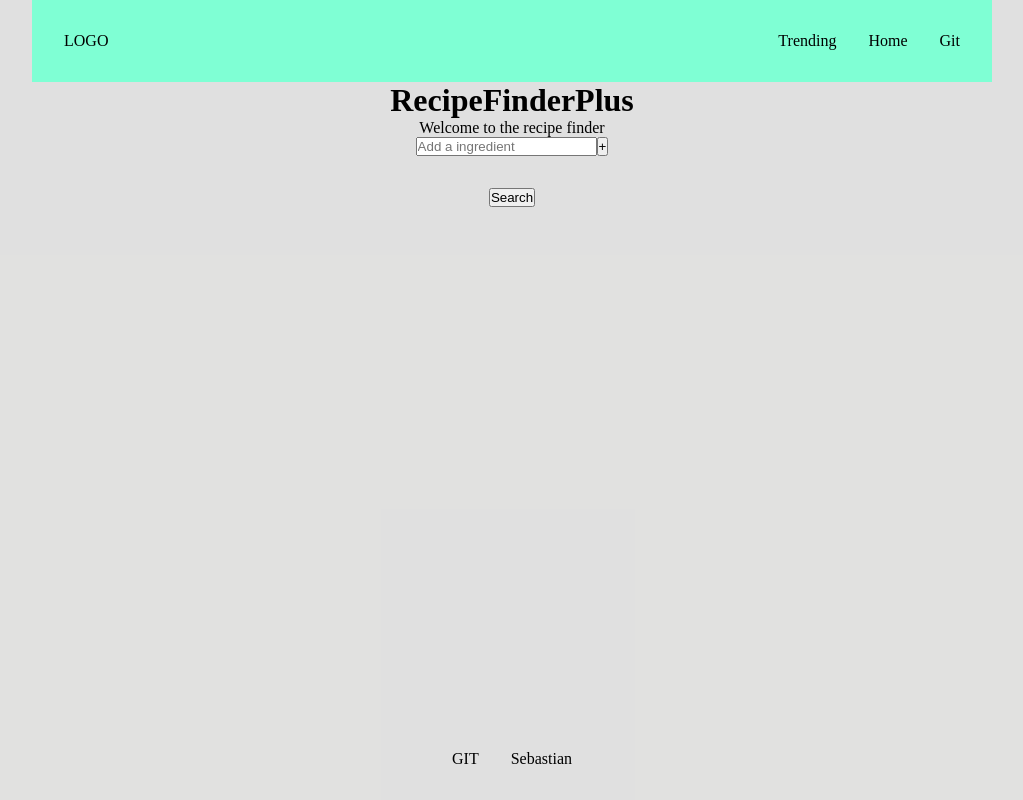
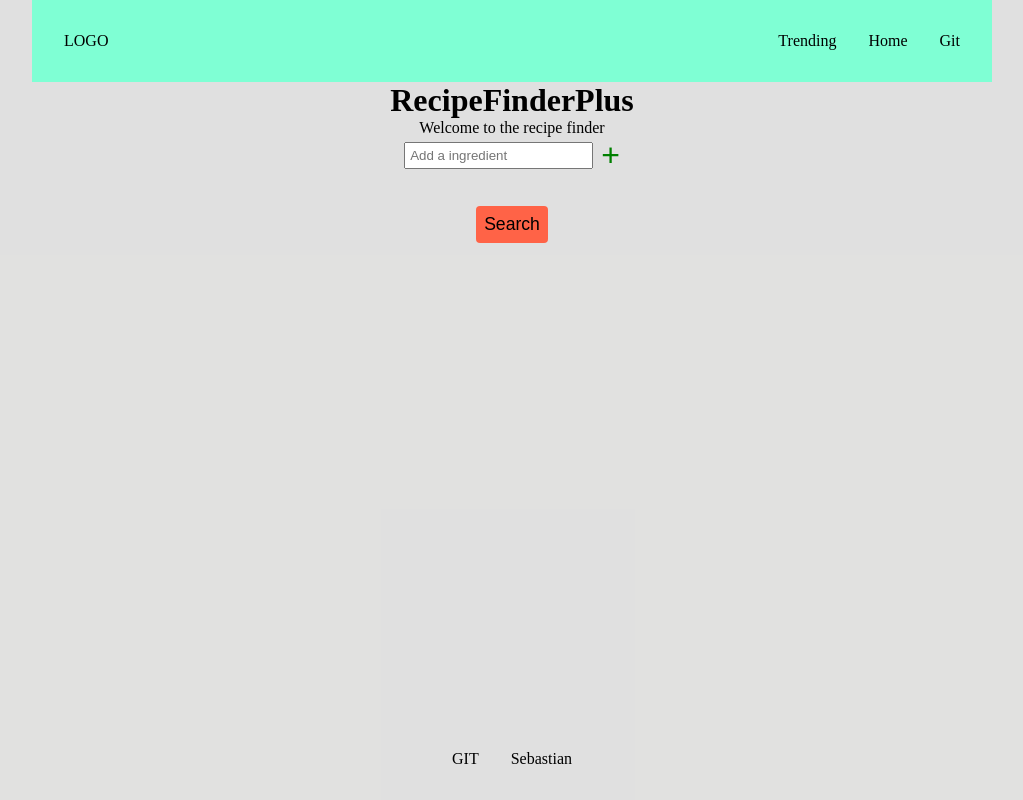
Before and after one commit to modestsp/RecipeFinderPlusClient, a React (Vite) app: page / in a window 1280 px wide. Shown: the whole page, without its empty margins (128-1151 px from the left). Built offline with nearby package versions, Linux system fonts and the light colour scheme.

Commit message:
added styles

```diff
--- a/src/styles/App.module.css
+++ b/src/styles/App.module.css
@@ -1,3 +1,9 @@
+@import url('https://fonts.googleapis.com/css2?family=Indie+Flower&display=swap');
+@import url('https://fonts.googleapis.com/css2?family=Lobster&display=swap');
+@import url('https://fonts.googleapis.com/css2?family=Amatic+SC:wght@400;700&display=swap');
+@import url('https://fonts.googleapis.com/css2?family=Fredoka:wght@300;400;500;600;700&display=swap');
+@import url('https://fonts.googleapis.com/css2?family=Fredoka:wght@300;400;500;600;700&display=swap');
+
 .mainContainer {
     display: flex;
     flex-direction: column;
@@ -7,14 +13,60 @@
     background-size: cover;
     /* min-width: 100%; */
     flex: 1;
+    /* font-family: 'Indie Flower', cursive; */
+    /* font-family: 'Lobster', cursive; */
+    /* font-family: 'Amatic SC', cursive; */
+    /* font-family: 'Fredoka', sans-serif; */
 }
 
+
+.addParamContainer{
+    display: flex;
+    align-items: center;
+    gap: 0.5rem
+}
+
+.addParamContainer input {
+    padding: 0.25rem;
+}
+
+.addButton{
+    color: green;
+    border: none;
+    background: none;
+    font-size: 2rem;
+}
+
+
 .paramsList{
-    padding: 1rem;
     display: flex;
     gap: 2rem;
+    padding: 1rem;
 }
 
 .paramsListItem{
     display: flex;
+    gap: 0.25rem;
+    padding: 1rem;
+    align-items: center;
 }
+
+.removeParamButton{
+    color: red;
+    border: none;
+    background: none;
+    font-size: 0.8rem;
+}
+
+.param{
+    font-size: 1.25rem;
+    text-align: center;
+}
+
+.searchButton{
+    background-color: tomato;
+    padding: 0.5rem;
+    border: none;
+    border-radius: 0.25rem;
+    font-size: 1.1rem;
+}
```
